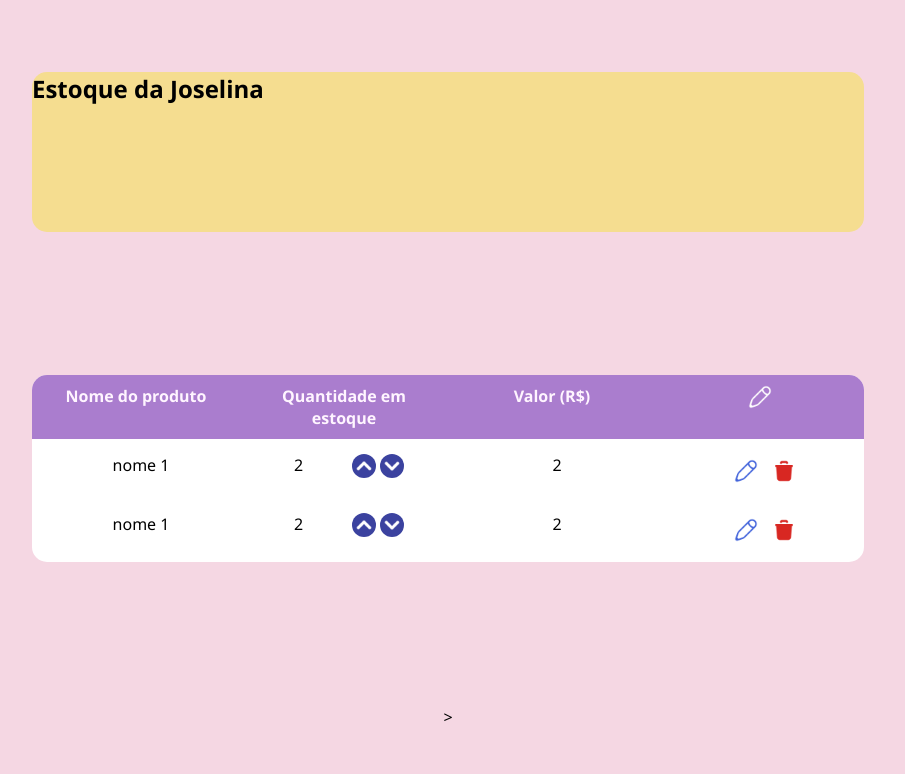
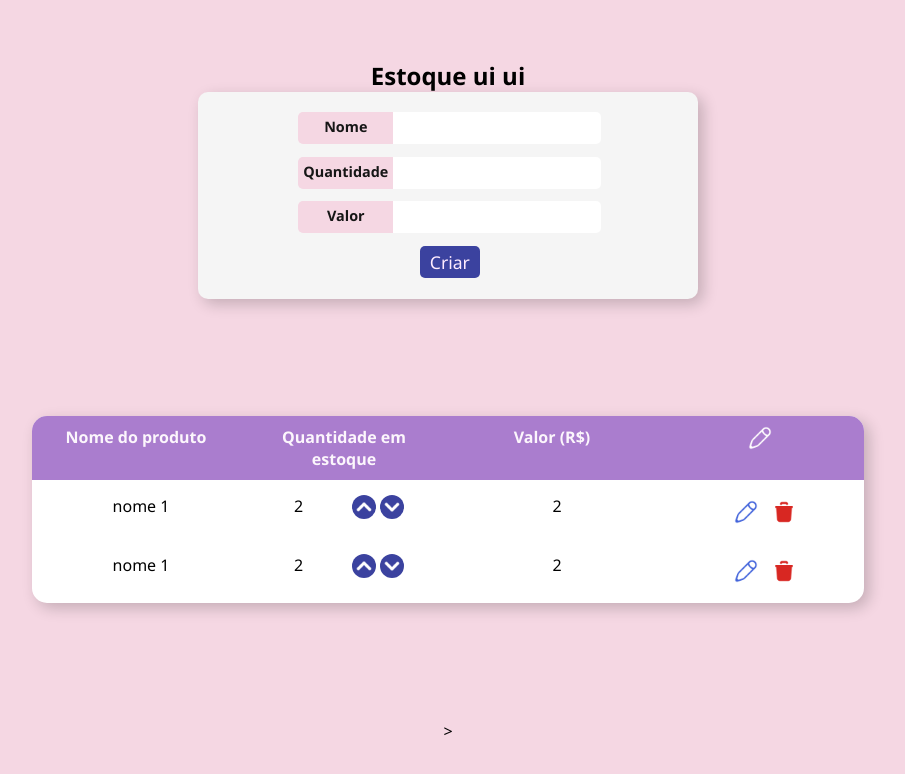
Before and after one commit to gabriellesote/task_prova_pratica, a website: page sistema/frontend/index.html in a window 1280 px wide. Shown: the whole page, without its empty margins (192-1097 px from the left). Drawn offline with Linux system fonts and the light colour scheme.

Commit message:
quase finalizando o style

```diff
--- a/sistema/frontend/index.html
+++ b/sistema/frontend/index.html
@@ -12,8 +12,24 @@
 <body>
   <div class="container_maior">
 
-    <section class="input">
-      <h1> Estoque da Joselina</h1>
+    <section class="coleta">
+      <h1> Estoque ui ui</h1>
+
+       <form action="" class="formulario">
+        <div class="inputs_labels">
+          <label for="nome">Nome </label>
+        <input type="text" id="nome">
+
+        <label for="quantidade">Quantidade</label>
+        <input type="text" id="quantidade">
+
+        <label for="valor">Valor</label>
+        <input type="text" id="valor">
+
+        <button type="submit" class="botao">Criar</button>
+        </div>
+       </form>
+
     </section>
 
     <section class="exibicao">
--- a/sistema/frontend/style/styles.css
+++ b/sistema/frontend/style/styles.css
@@ -13,8 +13,9 @@
   --claro: #f5d7e3;
   --escuro: #3B429F;
   --meio-termo: #F5DD90;
-  --branco: #fff5ff;
+  --branco: #fcf6fc;
   --branco2: #ffecff;
+  --branco3: #faf5f7;
   --preto: #161616;
   --pretofull: #000000;
   --cinza1: #575757;
@@ -45,6 +46,7 @@ body {
   width: 65%;
 
   border-radius: 15px;
+  box-shadow: 5px 5px 15px rgba(0, 0, 0, 0.2);
 }
 
 tbody {
@@ -79,6 +81,7 @@ table {
   padding: 5px;
   margin-top: 10px;
   margin-bottom: 5px;
+
 }
 
 td {
@@ -131,9 +134,70 @@ th {
 
 /* Abaixo, parte dos inputs */
 
-.input {
-  background-color: var(--meio-termo);
+.coleta {
+  display: flex;
+  flex-direction: column;
+  align-items: center;
+  justify-content: center;
+
   width:65%;
-  height: 20%;
+  height: 30%;
   border-radius: 15px;
+
 }
+
+.formulario{
+  display: flex;
+  flex-direction: column;
+  justify-content: center;
+  align-items: center;
+  background-color: whitesmoke;
+  width: 60%;
+  height: 90%;
+  border-radius: 10px;
+  box-shadow: 5px 5px 15px rgba(0, 0, 0, 0.2);
+}
+
+.inputs_labels{
+  display:  grid;
+  row-gap: 8px;
+  width: 60%;
+  height: 80%;
+  grid-template-columns: 0.5fr 1fr ;
+}
+
+.botao{
+  background-color: var(--escuro);
+  width: 20%;
+
+  grid-column: span 2;
+  justify-self: center;
+  color: var(--branco2);
+  font-weight: 500;
+  font-size: 1.1em;
+  cursor: pointer;
+
+  border-radius: 5px;
+}
+label{
+  background-color: var(--claro);
+  padding: 5px;
+  font-weight: 600;
+  font-size: .9em;
+  color: var(--preto);
+  text-align: center;
+  border-radius: 5px 0px 0px 5px;
+  height: 60%;
+}
+
+input{
+border-radius: 0px 5px 5px 0px;
+padding: 5px;
+height: 60%;
+}
+
+input:focus{
+  outline: none;
+  border: none;
+  background-color: var(--branco3);
+}
```
